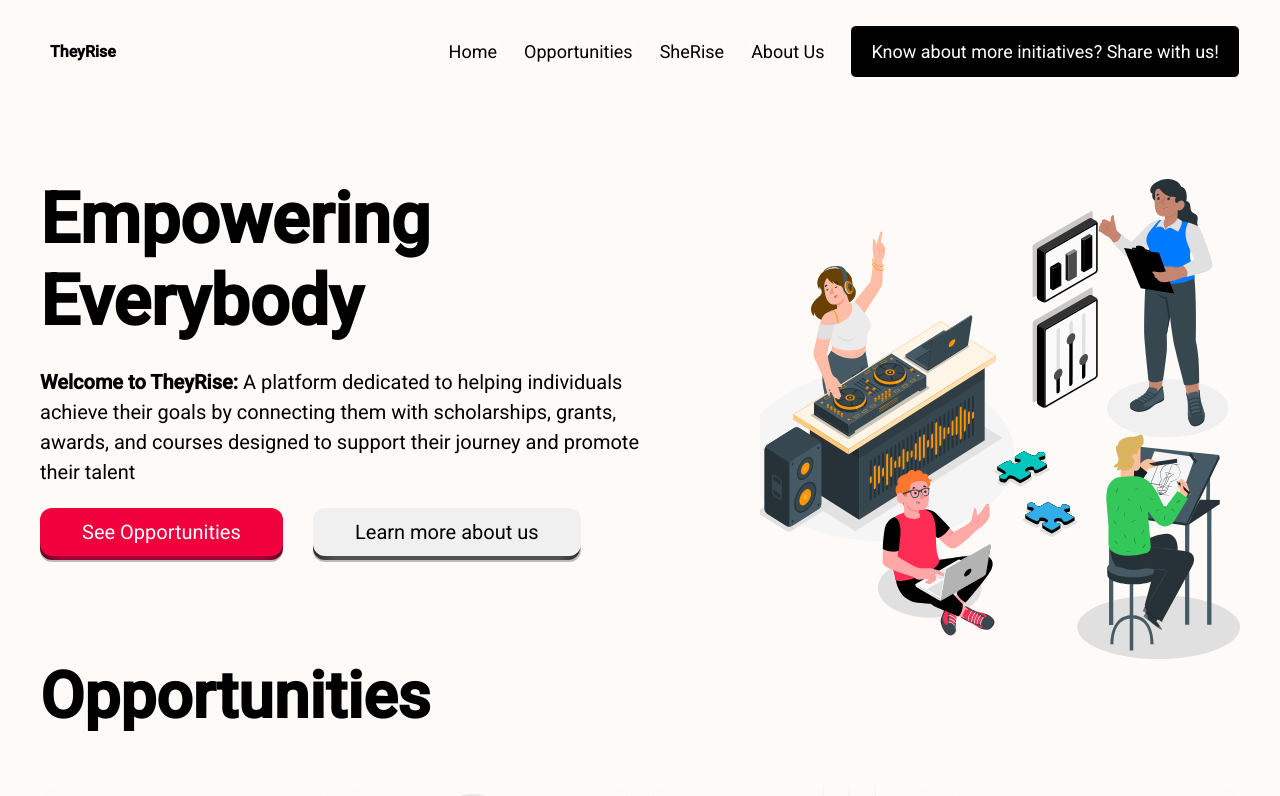
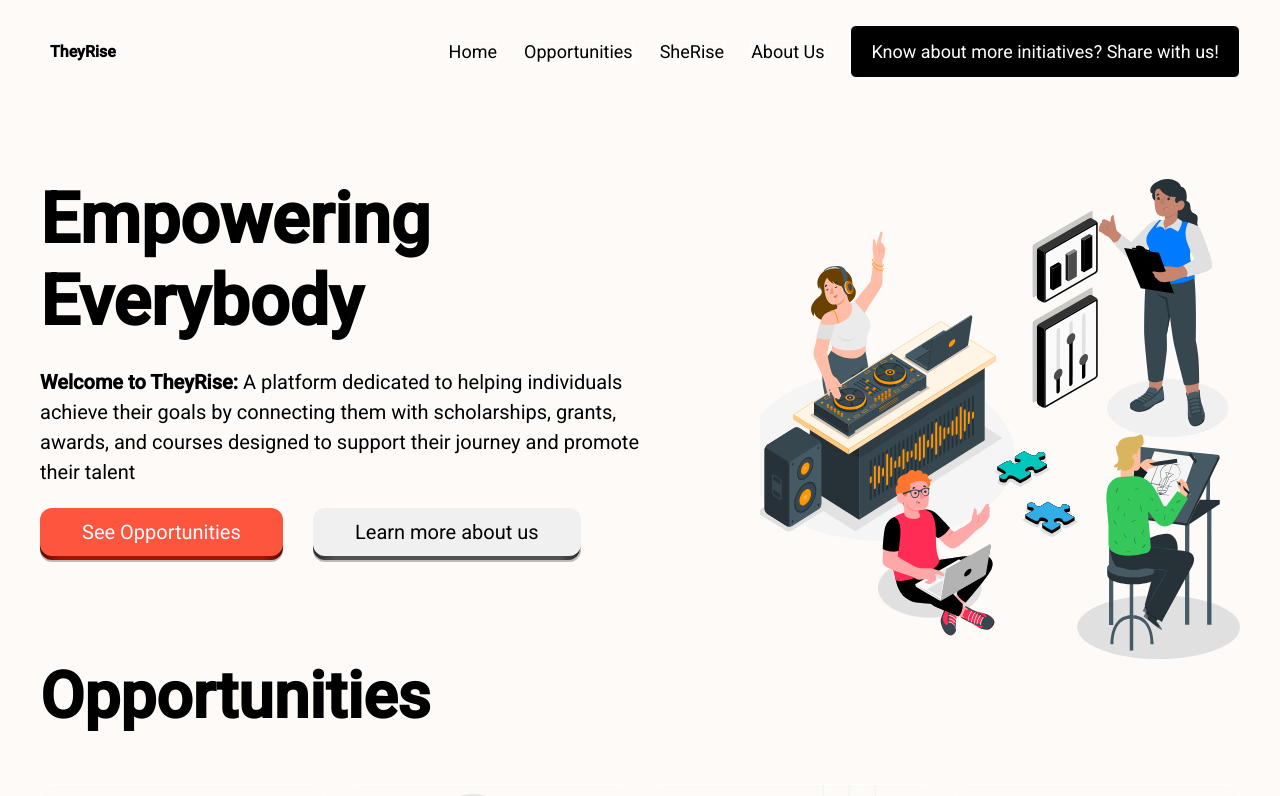
Before and after one commit to MrValraven/theyrise, a React (Vite) app: page / in a window 1280 px wide. Shown: the top 796 px of the page. Built offline with nearby package versions, Linux system fonts and the light colour scheme.

Commit message:
changed button color to blend in better

```diff
--- a/src/components/Button/Button.scss
+++ b/src/components/Button/Button.scss
@@ -57,10 +57,10 @@
   border-radius: 12px;
   background: linear-gradient(
     to left,
-    hsl(340deg 100% 16%) 0%,
-    hsl(340deg 100% 32%) 8%,
-    hsl(340deg 100% 32%) 92%,
-    hsl(340deg 100% 16%) 100%
+    hsl(7deg 100% 16%) 0%,
+    hsl(7deg 100% 32%) 8%,
+    hsl(7deg 100% 32%) 92%,
+    hsl(7deg 100% 16%) 100%
   );
 }
 .front {
@@ -70,7 +70,8 @@
   border-radius: 12px;
   font-size: 1.25rem;
   color: white;
-  background: hsl(345deg 100% 47%);
+  background: hsl(7, 99%, 62%);
+  /* background: hsl(345deg 100% 47%); */
   will-change: transform;
   transform: translateY(-4px);
   transition: transform 600ms cubic-bezier(0.3, 0.7, 0.4, 1);
```
